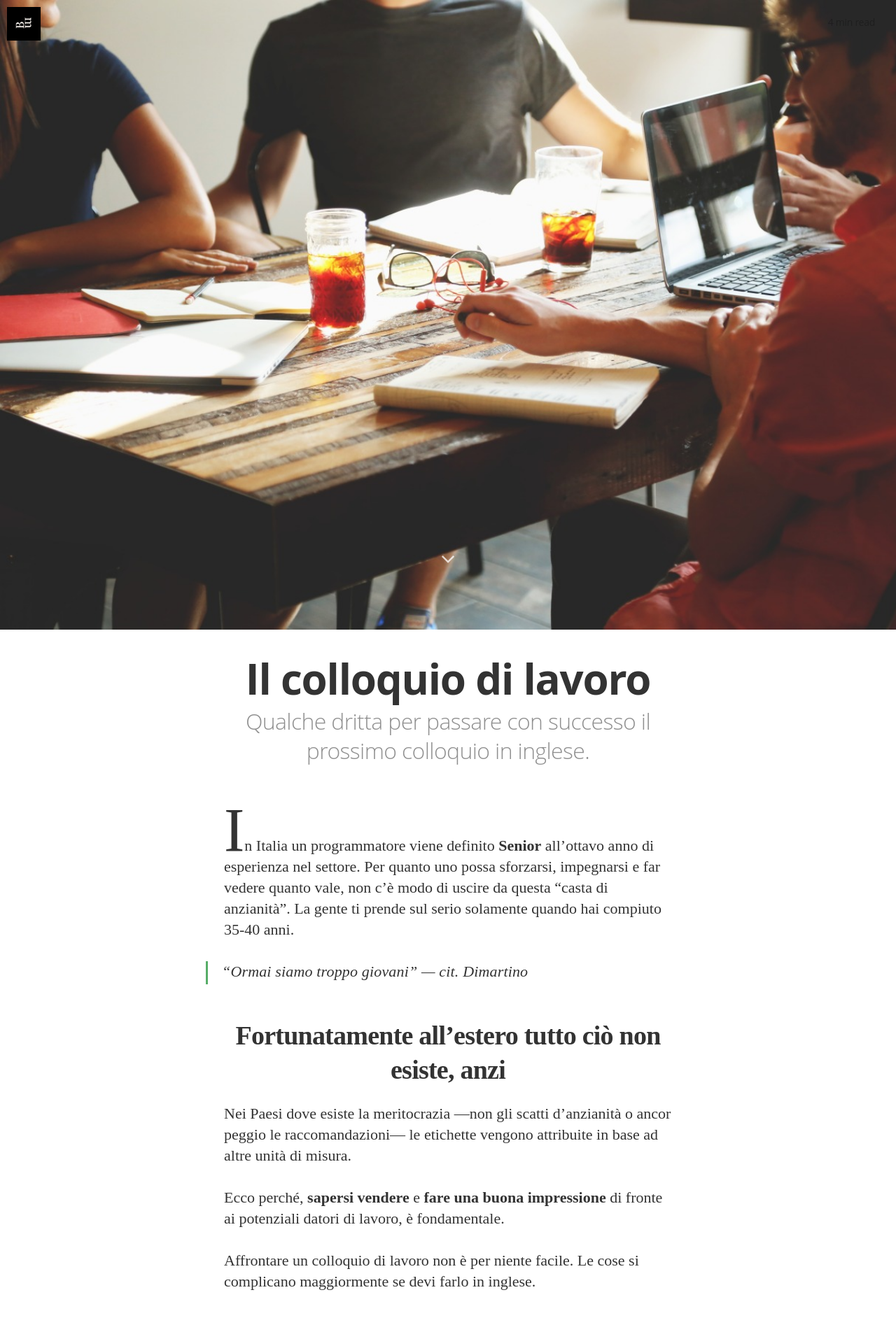
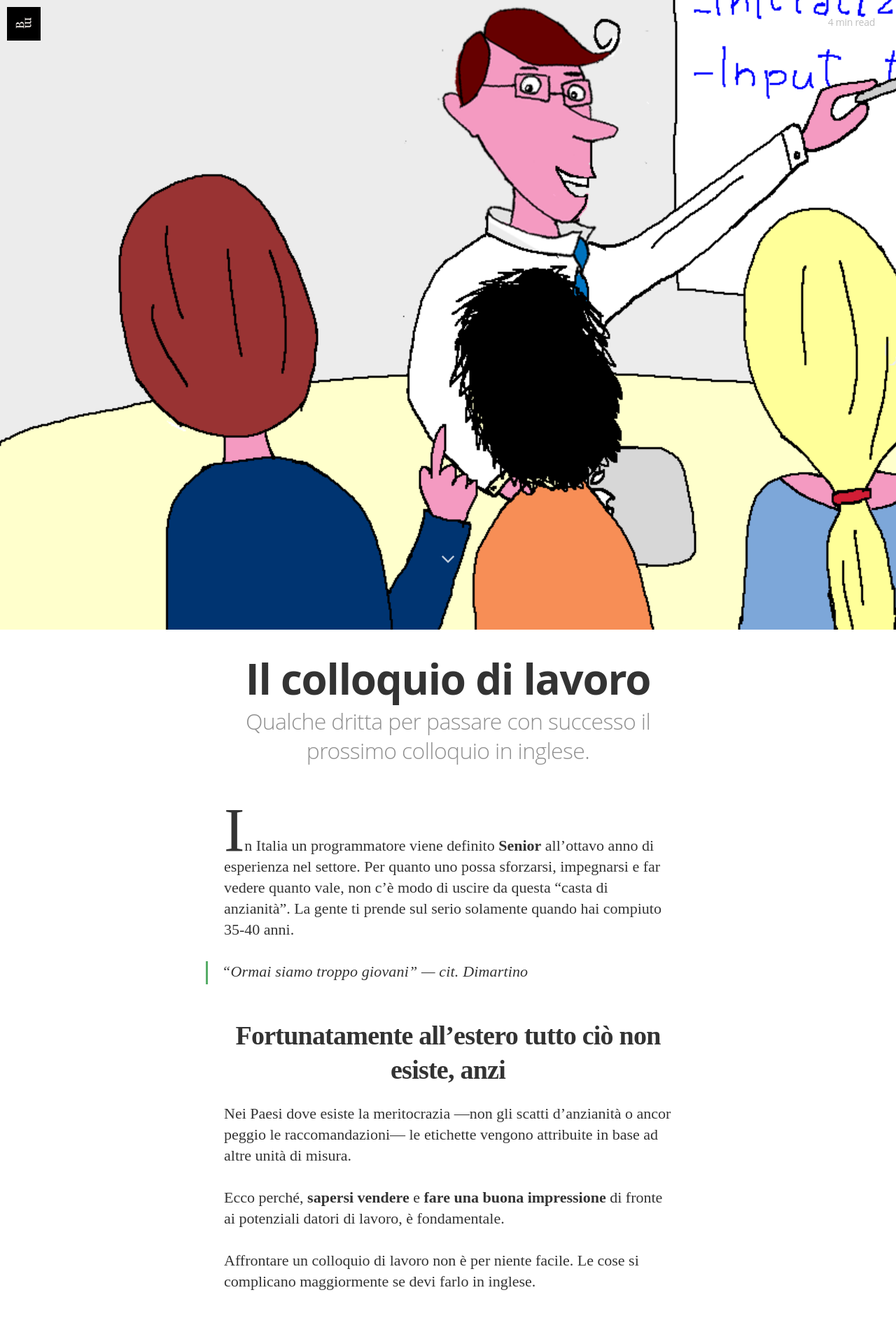
Before and after one commit to borgateo/blog, a Jekyll site: the page built from _posts/2014-11-08-il-colloquio-di-lavoro.markdown, in a window 1280 px wide. Shown: the top 1904 px of the page at 70% size. Built offline with Jekyll 4.4.1, drawn with Linux system fonts in a browser that asks for light colours; nearby versions of some CDN libraries; some web fonts are replaced; Markdown is read by kramdown in place of the engine named in the settings.

Commit message:
image for job interview

```diff
--- a/_posts/2014-11-08-il-colloquio-di-lavoro.markdown
+++ b/_posts/2014-11-08-il-colloquio-di-lavoro.markdown
@@ -5,8 +5,8 @@ subtitle:   "Qualche dritta per passare con successo il prossimo colloquio in in
 date:       2014-11-08 10:30:00
 categories: lavoro
 tags: cambiare lavoro, colloquio
-image: /assets/article_images/2014-11-08-il-colloquio-di-lavoro/colloqui.jpg
-image-thumbnail: /assets/article_images/2014-11-08-il-colloquio-di-lavoro/colloqui-thumb.jpg
+image: /assets/article_images/2014-11-08-il-colloquio-di-lavoro/colloquio.gif
+image-thumbnail: /assets/article_images/2014-11-08-il-colloquio-di-lavoro/colloquio-thumb.gif
 ---
 
 In Italia un programmatore viene definito **Senior** all’ottavo anno di esperienza nel settore. Per quanto uno possa sforzarsi, impegnarsi e far vedere quanto vale, non c’è modo di uscire da questa "casta di anzianità". La gente ti prende sul serio solamente quando hai compiuto 35-40 anni.
```
Also changed, not shown: assets/article_images/2014-11-08-il-colloquio-di-lavoro/colloquio-thumb.gif (added), assets/article_images/2014-11-08-il-colloquio-di-lavoro/colloquio.gif (added), assets/article_images/2014-11-15-le-fatiche-del-cercatore-di-lavoro/maratona-thumb.gif, assets/article_images/2014-11-15-le-fatiche-del-cercatore-di-lavoro/maratona.gif, 2 other files.
